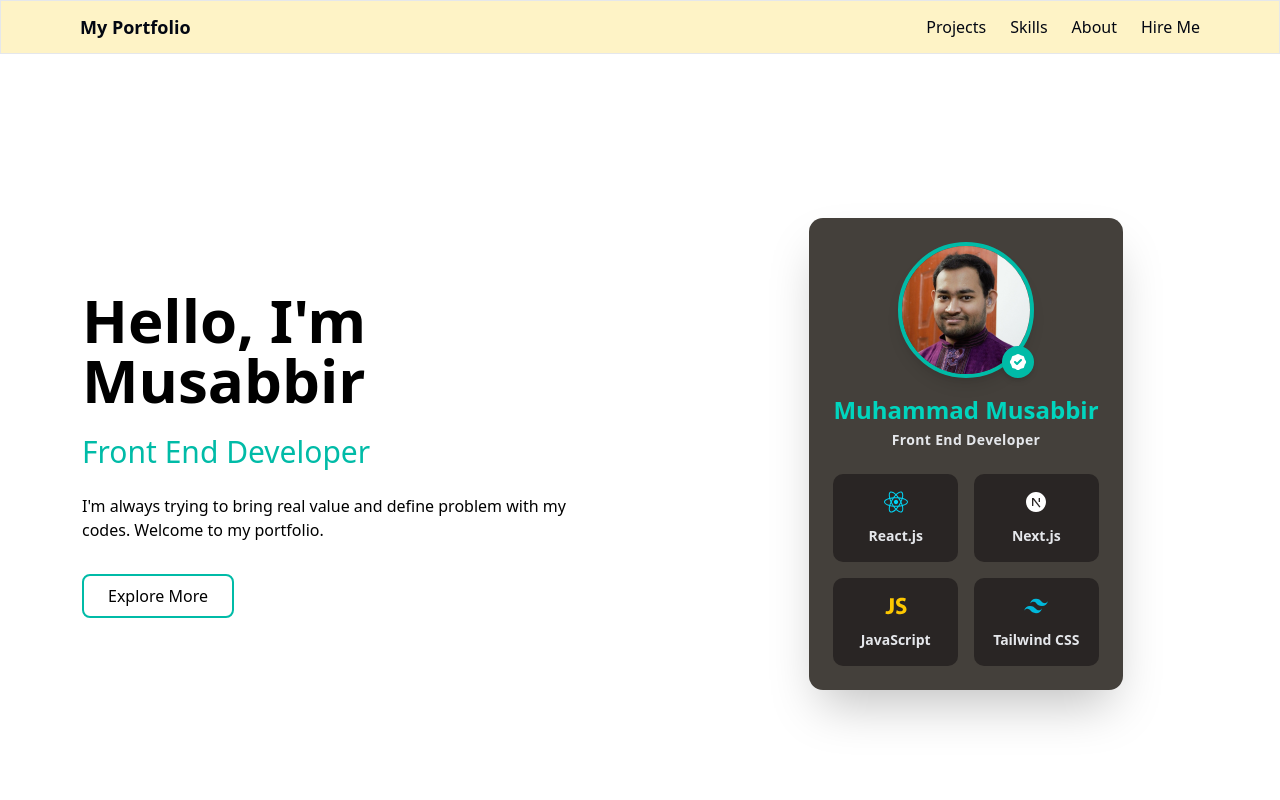
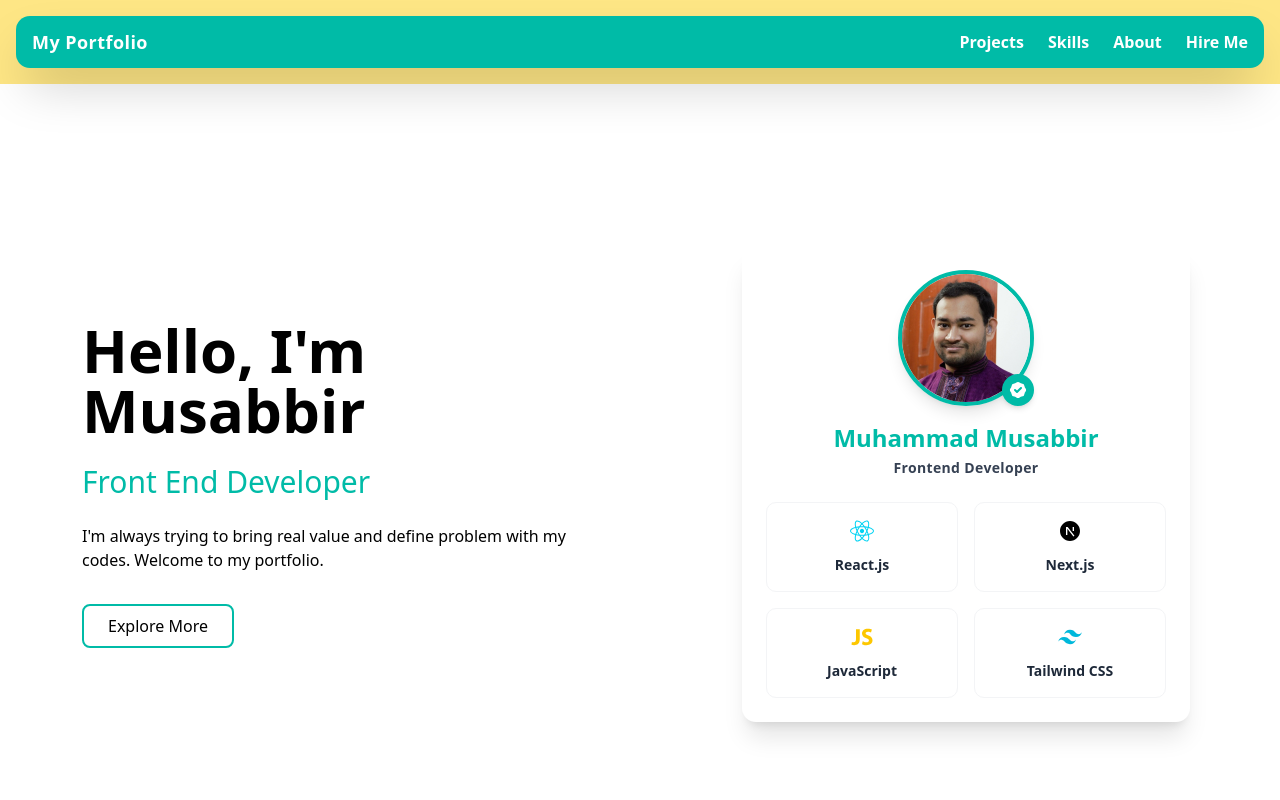
Before and after one commit to RxvxntxN/musabbir, a Next.js app: page / in a window 1280 px wide. Shown: the top 800 px of the page. Built offline with nearby package versions, Linux system fonts and the light colour scheme.

Commit message:
modified some layouts

```diff
--- a/app/components/AboutMe.tsx
+++ b/app/components/AboutMe.tsx
@@ -15,8 +15,8 @@ export default function AboutMe() {
 
 
     return (
-    <div className=" min-h-fit flex flex-col justify-center items-center p-8">
-        <div className="max-w-3xl w-full p-6 rounded-lg shadow-lg bg-opacity-80">
+    <div className="min-h-fit flex flex-col p-1 justify-center items-center">
+        <div className="max-w-4xl w-full p-6 rounded-lg shadow-lg bg-opacity-80">
                 <h1 className="text-4xl font-bold mb-4 flex items-center hover:text-teal-500">
                   About Me
                 </h1>
--- a/app/components/CardDesign.tsx
+++ b/app/components/CardDesign.tsx
@@ -1,12 +1,10 @@
 import Image from 'next/image';
 import Musabbir from '@/app/images/musabbir.png';
 import { FaReact } from "react-icons/fa";
-import { RiNextjsFill } from "react-icons/ri";
+import { RiNextjsFill, RiTailwindCssFill } from "react-icons/ri";
 import { IoLogoJavascript } from "react-icons/io";
-import { RiTailwindCssFill } from "react-icons/ri";
 import { IconType } from 'react-icons';
 
-// Define TypeScript interfaces
 type Skill = {
   icon: IconType;
   label: string;
@@ -19,35 +17,30 @@ interface UserData {
 }
 
 const CardDesign: React.FC = () => {
-  // Type the userData object
+
   const userData: UserData = {
     name: 'Muhammad Musabbir',
-    labels: [
-      'React.js',
-      'Next.js',
-      'JavaScript',
-      'Tailwind CSS',
-    ],
+    labels: ['React.js', 'Next.js', 'JavaScript', 'Tailwind CSS'],
   };
 
-  // Type the skills array
   const skills: Skill[] = [
     { icon: FaReact, label: userData.labels[0], color: 'text-cyan-400' },
-    { icon: RiNextjsFill, label: userData.labels[1], color: 'text-white' },
+    { icon: RiNextjsFill, label: userData.labels[1], color: 'text-black' },
     { icon: IoLogoJavascript, label: userData.labels[2], color: 'text-yellow-400' },
     { icon: RiTailwindCssFill, label: userData.labels[3], color: 'text-cyan-500' },
   ];
 
   return (
-    <div className="bg-stone-700 text-[#E0E0E0] p-6 rounded-xl shadow-2xl max-w-sm mx-auto transition-all duration-300 hover:scale-105">
+    <div className="bg-white w-md p-6 rounded-xl shadow-xl max-w-lg mx-auto transition-all duration-300 hover:-translate-y-2 hover:shadow-2xl">
+
       <div className="flex flex-col items-center text-center space-y-4">
         <div className="relative">
           <Image
             src={Musabbir}
-            alt="RxvxntxN"
+            alt="Muhammad Musabbir"
             width={136}
             height={136}
-            className="object-cover rounded-full border-4 border-teal-500 shadow-lg transition-transform duration-300 hover:rotate-6"
+            className="object-cover rounded-full border-4 border-teal-500 shadow-lg transition-transform duration-300 hover:scale-105"
           />
           <div className="absolute bottom-0 right-0 bg-teal-500 text-white rounded-full w-8 h-8 flex items-center justify-center shadow-md">
             <svg
@@ -66,11 +59,11 @@ const CardDesign: React.FC = () => {
         </div>
 
         <div className="space-y-1">
-          <h2 className="text-2xl font-bold text-teal-400 transition-colors duration-300 hover:text-teal-300">
+          <h2 className="text-2xl font-bold text-teal-500 transition-colors duration-300 hover:text-teal-600">
             {userData.name}
           </h2>
-          <p className="text-sm text-gray-200 font-bold tracking-wide">
-            Front End Developer
+          <p className="text-sm text-gray-700 font-semibold tracking-wide">
+            Frontend Developer
           </p>
         </div>
       </div>
@@ -79,15 +72,16 @@ const CardDesign: React.FC = () => {
         {skills.map((skill, index) => (
           <div
             key={index}
-            className="bg-stone-800 p-4 rounded-lg text-center flex flex-col items-center justify-center space-y-3 transform transition-all duration-300 hover:scale-105 hover:shadow-lg hover:bg-stone-900"
+            className="bg-white p-4 rounded-lg text-center flex flex-col items-center justify-center space-y-3 transform transition-all duration-300 hover:scale-105 hover:shadow-lg hover:bg-teal-500 border border-gray-100 group"
           >
-            <skill.icon className={`skill-icon text-2xl ${skill.color}`} />
-            <p className="font-semibold text-sm text-gray-200 hover:text-teal-400 transition-colors">
+            <skill.icon className={`text-2xl ${skill.color} group-hover:text-white transition-colors`} />
+            <p className="font-semibold text-sm text-gray-800 group-hover:text-white transition-colors">
               {skill.label}
             </p>
           </div>
         ))}
       </div>
+
     </div>
   );
 };
--- /dev/null
+++ b/app/components/ModeToggle.tsx
@@ -0,0 +1,21 @@
+"use client"
+
+import { Moon, Sun } from "lucide-react"
+import { useTheme } from "next-themes"
+import { Button } from "@/components/ui/button"
+
+export function ModeToggle() {
+  const { theme, setTheme } = useTheme()
+
+  return (
+    <Button
+      variant="outline"
+      size="icon"
+      onClick={() => setTheme(theme === "light" ? "dark" : "light")}
+    >
+      <Sun className="h-5 w-5 scale-100 dark:scale-0" />
+      <Moon className="absolute h-5 w-5 scale-0 dark:scale-100" />
+      <span className="sr-only">Toggle theme</span>
+    </Button>
+  )
+}
--- a/app/components/NavigationBar.tsx
+++ b/app/components/NavigationBar.tsx
@@ -1,59 +1,70 @@
 "use client";
 import { useState } from "react";
 import Link from "next/link";
-
+import { Menu, X } from "lucide-react";
 
 export default function NavigationBar() {
   const [open, setOpen] = useState(false);
 
   const menuItems = [
     { label: "Projects", href: "/projects" },
-    { label: "Skills", href: "#" },
-    { label: "About", href: "#" },
-    { label: "Hire Me", href: "#" },
+    { label: "Skills", href: "#skills" },
+    { label: "About", href: "#about" },
+    { label: "Hire Me", href: "#contact" },
   ];
 
   return (
-    <nav className="border bg-amber-100 w-full">
-      <div className="max-w-6xl mx-auto px-4 py-3 flex items-center justify-between">
-        {/* Logo / Brand */}
-        <Link href="#" className="font-bold text-lg">
+    <nav className="bg-amber-200 p-4 sticky top-0 z-50 backdrop-blur-md">
+      <div className="max-w-7xl bg-teal-500 mx-auto px-4 w-full rounded-xl py-3 flex items-center justify-between shadow-2xl">
+
+        <Link
+          href="/"
+          className="font-bold text-lg text-white tracking-wide hover:opacity-90 transition"
+        >
           My Portfolio
         </Link>
 
         {/* Desktop Menu */}
-        <div className="hidden md:flex gap-6">
+        <div className="hidden md:flex gap-6 text-white font-semibold">
           {menuItems.map((item) => (
-            <Link key={item.label} href={item.href}>
-              {item.label}
+            <Link
+              key={item.label}
+              href={item.href}
+              className="relative group"
+            >
+              <span>{item.label}</span>
+              <span className="absolute left-0 -bottom-1 h-0.5 w-0 bg-white transition-all duration-300 group-hover:w-full" />
             </Link>
           ))}
         </div>
 
-        {/* Mobile Button */}
         <button
           onClick={() => setOpen(!open)}
-          className="md:hidden"
+          className="md:hidden text-white"
           aria-label="Toggle Menu"
         >
-          ☰
+          {open ? <X size={26} /> : <Menu size={26} />}
         </button>
       </div>
 
-      {/* Mobile Menu */}
-      {open && (
-        <div className="md:hidden flex flex-col gap-3 px-4 pb-4">
+      <div
+        className={`md:hidden overflow-hidden transition-all duration-300 ${
+          open ? "max-h-60 opacity-100" : "max-h-0 opacity-0"
+        }`}
+      >
+        <div className="flex flex-col gap-3 px-4 py-4 bg-teal-500 rounded-xl mt-2 shadow-lg text-white font-semibold">
           {menuItems.map((item) => (
             <Link
               key={item.label}
               href={item.href}
               onClick={() => setOpen(false)}
+              className="hover:translate-x-2 transition-transform duration-200"
             >
               {item.label}
             </Link>
           ))}
         </div>
-      )}
+      </div>
     </nav>
   );
 }
--- a/app/projects/page.tsx
+++ b/app/projects/page.tsx
@@ -28,7 +28,7 @@ const projects: ProjectCard[] = [
   {
     id: "2",
     title: "SPF Checker",
-    description: "A simple SPF record checker built with Next.js and Tailwind CSS.",
+    description: "A simple SPF record checker built with Next.js and Google DNS",
     thumbnail: spfCheckerImage,
     tags: ["Next.js", "Google DNS", "Tailwind CSS", "JavaScript"],
     liveUrl: "https://simple-spf-checker.vercel.app/",
@@ -36,12 +36,12 @@ const projects: ProjectCard[] = [
   },
   {
     id: "3",
-    title: "SPF Checker",
-    description: "A simple SPF record checker built with Next.js and Tailwind CSS.",
-    thumbnail: spfCheckerImage,
-    tags: ["Next.js", "Google DNS", "Tailwind CSS", "JavaScript"],
-    liveUrl: "https://simple-spf-checker.vercel.app/",
-    githubUrl: "https://github.com/RxvxntxN/simple_spf_checker",
+    title: "Car Garage",
+    description: "A simple car garage app built with Next.js with Swipper.",
+    thumbnail: "https://images.unsplash.com/photo-1617814086906-d847a8bc6fca",
+    tags: ["Next.js", "Swipper.js", "Tailwind CSS", "JavaScript"],
+    liveUrl: "https://interesting-business-app.vercel.app/",
+    githubUrl: "https://github.com/RxvxntxN/interesting-business-app",
   },
 ];
 
@@ -76,7 +76,7 @@ export default function ProjectGrid() {
 
 
             <div className="space-y-1">
-              <h3 className="font-semibold text-lg line-clamp-1 group-hover:text-teal-600">
+              <h3 className="font-bold text-lg line-clamp-1 group-hover:text-teal-600 ">
                 {project.title}
               </h3>
               <p className="text-sm text-gray-600 line-clamp-2">{project.description}</p>
```
